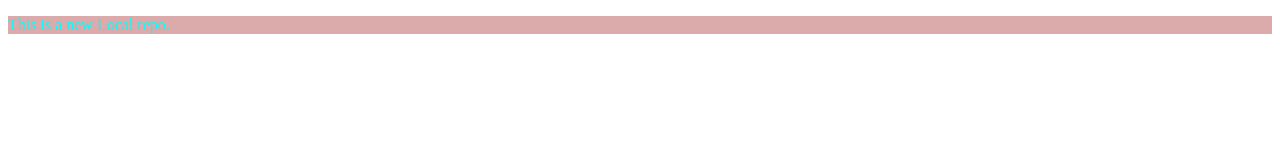
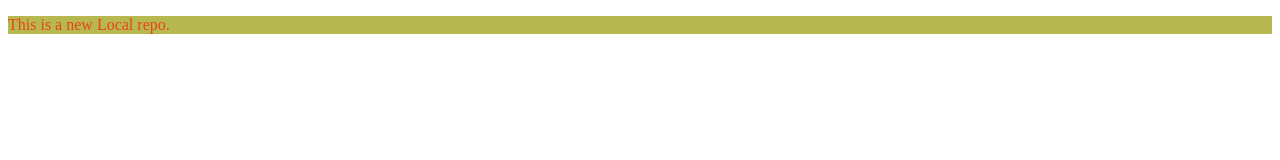
Before and after one commit to IamRajKamal/LocalRepo, a plain HTML site: page index.html in a window 1280 px wide. Drawn offline with Linux system fonts and the light colour scheme.

Commit message:
Changed the background color and text color

```diff
--- a/style.css
+++ b/style.css
@@ -1,4 +1,4 @@
 p{
-    background-color: rgb(219, 171, 171);
-    color: aqua;
+    background-color: rgb(184, 184, 81);
+    color: rgb(233, 70, 16);
 }
```
